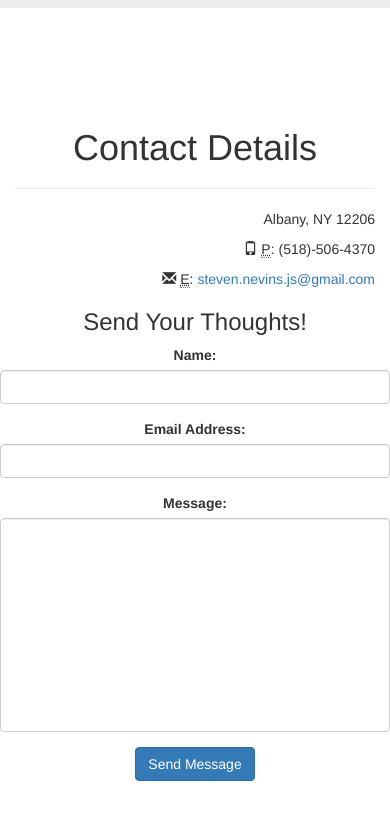
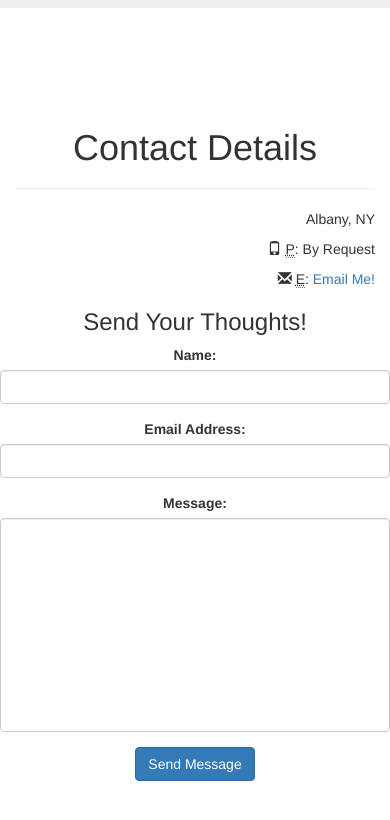
Before and after one commit to dmintercept/dmintercept.github.io, a plain HTML site: page index.html in a window 390 px wide. Shown: the part 1700-2520 px from the top of the page. Drawn offline with Linux system fonts and the light colour scheme.

Commit message:
Removed Phone Number and email

```diff
--- a/index.html
+++ b/index.html
@@ -165,12 +165,12 @@ Fscr<!DOCTYPE html>
             <h1>Contact Details</h1>
             <hr class="intro-divider">
                 <div class="text-right"><p>
-                    Albany, NY 12206<br>
+                    Albany, NY<br>
                 </p>
                 <p><i class="glyphicon glyphicon-phone"></i>
-                    <abbr title="Phone">P</abbr>: (518)-506-4370</p>
+                    <abbr title="Phone">P</abbr>: By Request</p>
                 <p><i class="glyphicon  glyphicon-envelope"></i>
-                    <abbr title="Email">E</abbr>: <a href="mailto:steven.nevins.js@gmail.com">steven.nevins.js@gmail.com</a>
+                    <abbr title="Email">E</abbr>: <a href="mailto:steven.nevins.js@gmail.com">Email Me!</a>
                 </p>
                 </div>
             </div>
```
